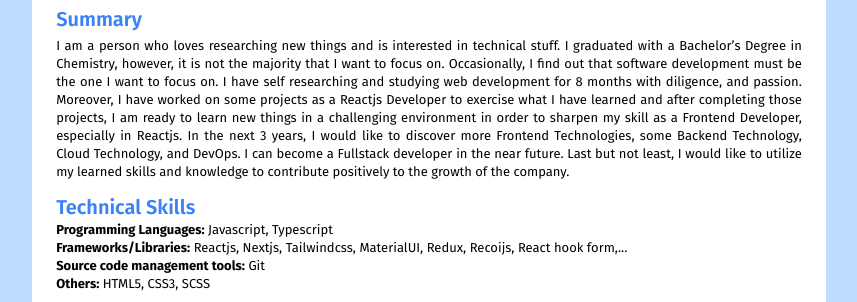
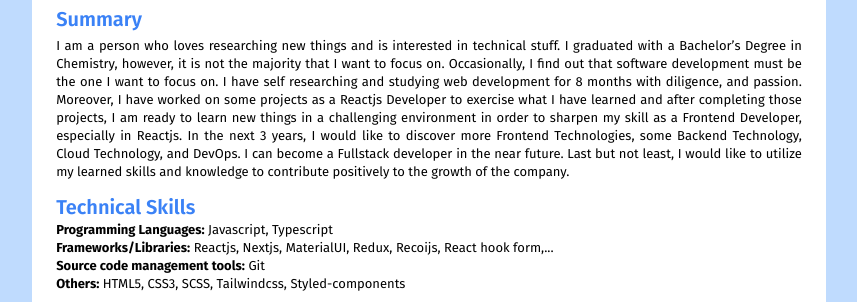
Before and after one commit to anIcedAntFA/resume-ngockhoi96, a website built with Vite: page index.html in a window 1280 px wide. Shown: the part 117-419 px from the top of the page, without its empty margins (211-1068 px from the left). Built offline with nearby package versions, Linux system fonts and the light colour scheme.

Commit message:
Update Technical Skills

```diff
--- a/index.html
+++ b/index.html
@@ -83,7 +83,7 @@
             </li>
             <li>
               <strong>Frameworks/Libraries:</strong>
-              Reactjs, Nextjs, Tailwindcss, MaterialUI, Redux, Recoijs, React hook form,...
+              Reactjs, Nextjs, MaterialUI, Redux, Recoijs, React hook form,...
             </li>
             <li>
               <strong>Source code management tools:</strong>
@@ -91,7 +91,7 @@
             </li>
             <li>
               <strong>Others:</strong>
-              HTML5, CSS3, SCSS
+              HTML5, CSS3, SCSS, Tailwindcss, Styled-components
             </li>
           </ul>
         </section>
```
